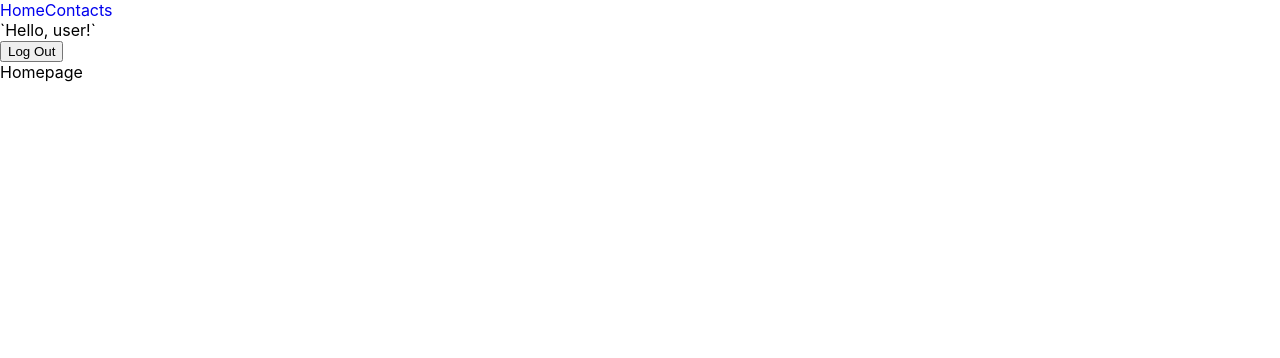
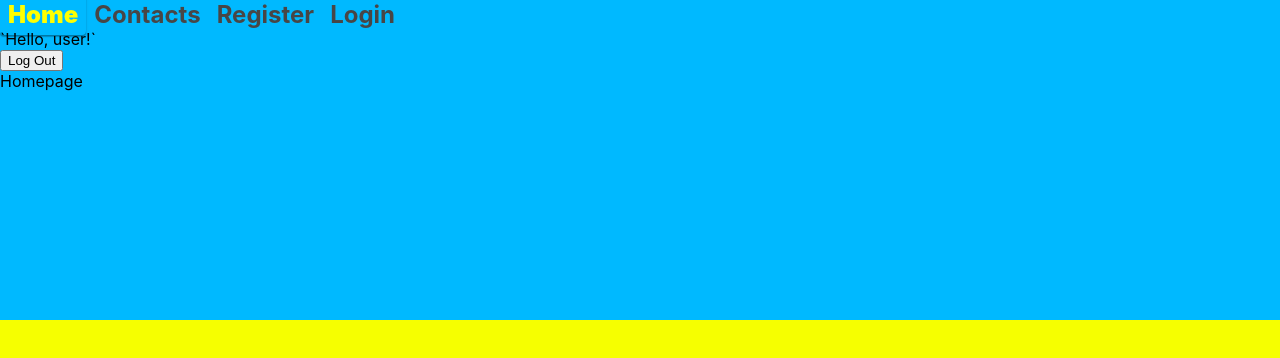
Before and after one commit to NataliiaPasaman/goit-react-hw-08-phonebook, a React (Create React App) app: page / in a window 1280 px wide. Shown: the top 358 px of the page. Built offline with nearby package versions, Linux system fonts and the light colour scheme.

Commit message:
Navigation styles

```diff
--- a/src/components/Navigation/Navigation.jsx
+++ b/src/components/Navigation/Navigation.jsx
@@ -1,11 +1,13 @@
-import { NavLink } from 'react-router-dom';
+import { StyledLink } from './Navigation.styled';
 
 export const Navigation = () => {
 
     return (
         <nav>
-        <NavLink to="/">Home</NavLink>
-        <NavLink to="/contacts">Contacts</NavLink>
+        <StyledLink to="/">Home</StyledLink>
+        <StyledLink to="/contacts">Contacts</StyledLink>
+        <StyledLink to="/register">Register</StyledLink>
+        <StyledLink to="/Login">Login</StyledLink>
       </nav>
     );
 }
--- /dev/null
+++ b/src/components/Navigation/Navigation.styled.js
@@ -0,0 +1,23 @@
+import styled from 'styled-components';
+import { NavLink } from 'react-router-dom'
+
+export const StyledLink = styled(NavLink)`
+padding: 6px 8px;
+  border-radius: 4px;
+  text-decoration: none;
+  cursor: pointer;
+  color: rgb(72 70 70);
+  font-weight: 700;
+  font-size: 24px;
+  transition: opacity 250ms cubic-bezier(0.4, 0, 0.2, 1);
+  &:hover {
+    opacity: 1;
+    color: #f6ff00d1;
+    box-shadow: 0px 1px 3px rgb(0 0 0 / 12%), 0px 1px 1px rgb(0 0 0 / 14%),
+      0px 2px 1px rgb(0 0 0 / 20%);
+  }
+  &.active {
+    color: yellow;
+    font-weight: 900;
+  }
+`;
--- a/src/index.css
+++ b/src/index.css
@@ -7,6 +7,13 @@ body {
     sans-serif;
   -webkit-font-smoothing: antialiased;
   -moz-osx-font-smoothing: grayscale;
+  min-height: 100vh;
+  background-image: linear-gradient(
+    to bottom,
+    #00b9ff 40%,
+    #f6ff00 40%,
+    #f6ff00 100%
+  );
 }
 
 code {
```
